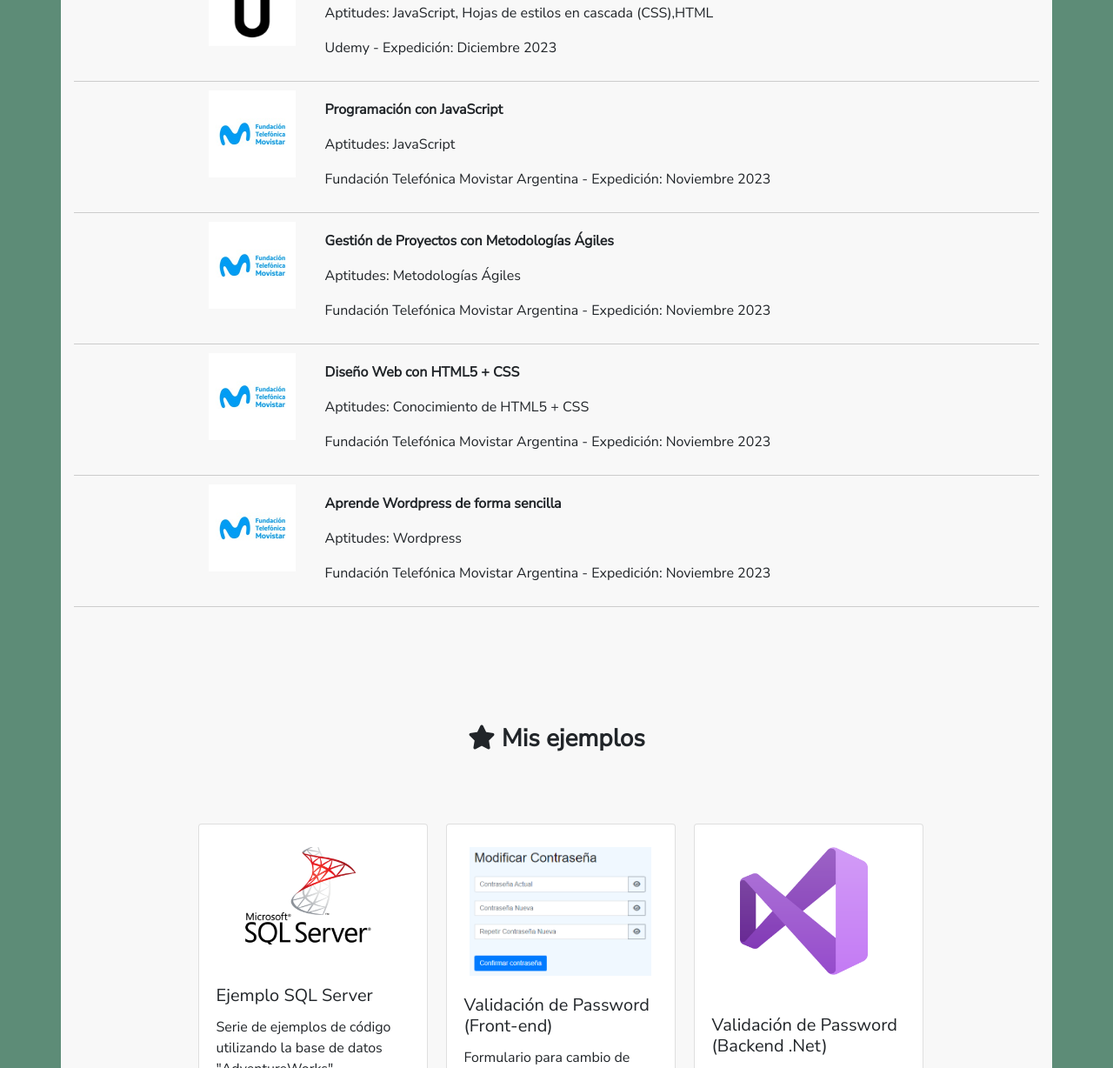
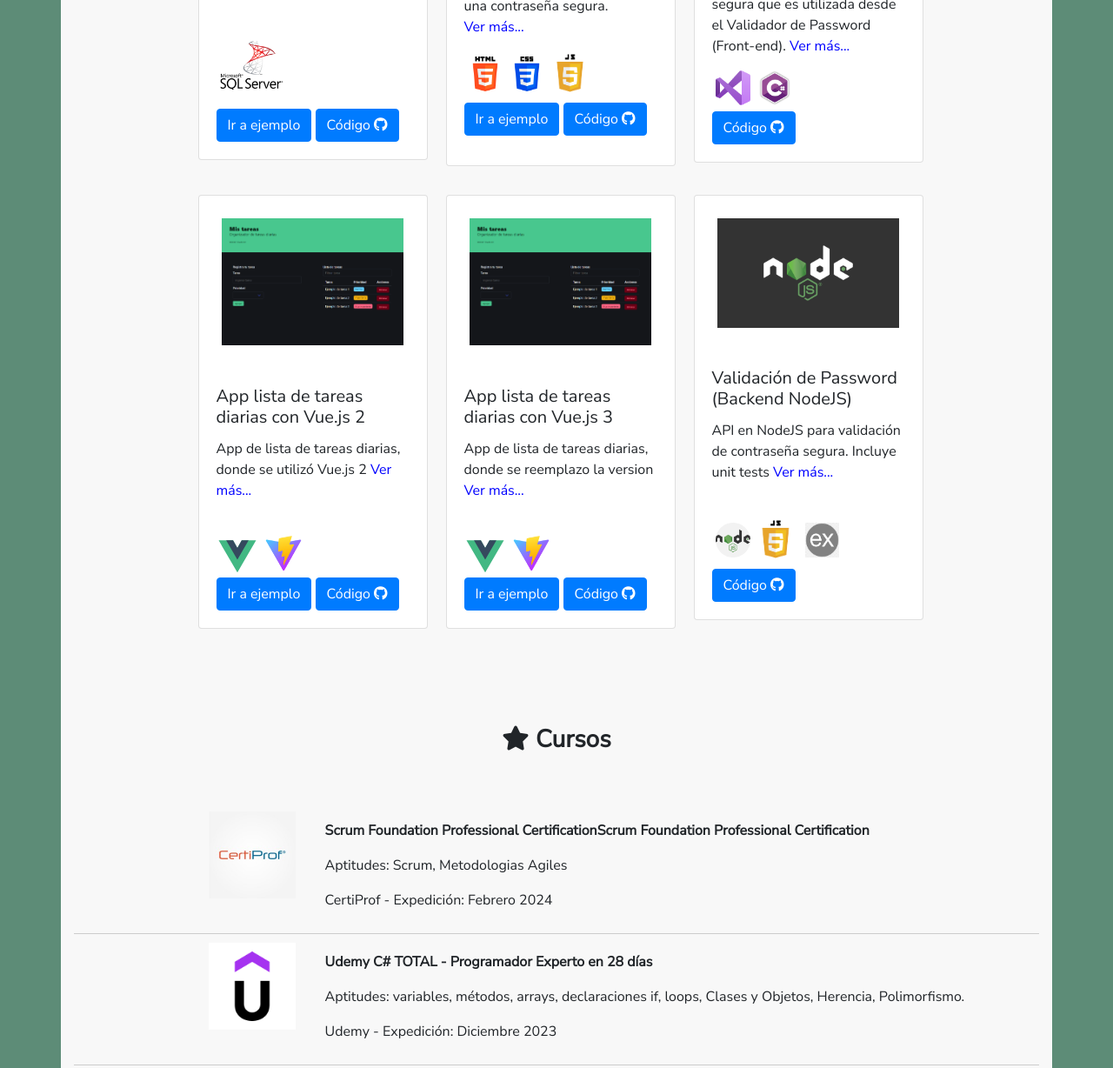
Before and after one commit to gonchidiaz125/portfolio, a website: page index.html in a window 1280 px wide. Shown: the part 3364-4592 px from the top of the page at 87% size. Drawn offline with nearby package versions, Linux system fonts and the light colour scheme.

Commit message:
Cambios menores

```diff
--- a/index.html
+++ b/index.html
@@ -149,18 +149,6 @@
               <br>
 
             </div>
-            <div id="contenedor-cursos-realizados">
-              <div id="inicio-cursos" class="titulos">
-                <h3>
-                  <i class="fas fa-star "></i>
-                  Cursos
-                </h3>
-                <br>
-                <br>
-              </div>
-            </div>
-        </section>
-            <br>
             <section class="section-ejemplo"id="ejemplos">
               <div class="titulos">
                 <h3>
@@ -261,16 +249,45 @@
                           <div class="contenido">
                             <p id="textoCompleto">
 
-                            <span id="textoInicial5">App de lista de tareas diarias, donde podemos visualizar tareas</span>
-                            <span id="textoCompletoOculto5" class="textoCompletoOculto">App de lista de tareas diarias, donde podemos visualizar tareas, filtrar, agregar y eliminar se utilizó Vue.js 2 para la funcionalidad junto con Bulma para darle esilo a la app.</span>
-                            <span id="verMas4" class="verMas" onclick="mostrarMas('textoInicial5', 'textoCompletoOculto5', 'verMas5')"> Ver más...</span>
+                              <span id="textoInicial5">App de lista de tareas diarias, donde se utilizó Vue.js 2</span>
+                              <span id="textoCompletoOculto5" class="textoCompletoOculto">App de lista de tareas diarias, donde se utilizó Vue.js 2, junto a Vite y  Bulma para darle estilo.</span>
+                              <span id="verMas5" class="verMas" onclick="mostrarMas('textoInicial5', 'textoCompletoOculto5', 'verMas5')"> Ver más...</span>
                             </p>
                             <br>
 
                         </div>
-                      <svg class="logo" viewBox="0 0 128 128" width="48" height="48" data-v-d298dfa6=""><path fill="#42b883" d="M78.8,10L64,35.4L49.2,10H0l64,110l64-110C128,10,78.8,10,78.8,10z" data-v-d298dfa6=""></path><path fill="#35495e" d="M78.8,10L64,35.4L49.2,10H25.6L64,76l38.4-66H78.8z" data-v-d298dfa6=""></path></svg>
+                          <svg class="logo" viewBox="0 0 128 128" width="48" height="43" data-v-d298dfa6=""><path fill="#42b883" d="M78.8,10L64,35.4L49.2,10H0l64,110l64-110C128,10,78.8,10,78.8,10z" data-v-d298dfa6=""></path><path fill="#35495e" d="M78.8,10L64,35.4L49.2,10H25.6L64,76l38.4-66H78.8z" data-v-d298dfa6=""></path></svg>
+                          <img src="./imagenes/vite-js-logo.png" class="logosCardsVite" alt="viteJS">
                           <br>
                           <a href="#" class="btn btn-primary" onclick="redirigirHaciaEjemplo(event, 'https://apptareasvuejs2.netlify.app/')">Ir a ejemplo</a>
+                          <a href="https://github.com/gonchidiaz125/AppTareasVueJs2" target="_blank" class="btn btn-primary">
+                            Código
+                            <i class="fab fa-github"></i>
+                          </a>
+                      </div>
+                  </div>
+                </div>
+                <div class="col-lg-3">
+
+                  <div class="card" style="width: 16.5rem;">
+                      <img src="./imagenes/mistareas.png" class="imagenBackendNodeJs" alt="imagenvalidadorDePassword">
+                      <div class="card-body">
+                          <h5 class="card-title">App lista de tareas diarias con Vue.js 3</h5>
+                          <div class="contenido">
+                            <p id="textoCompleto">
+
+                              <span id="textoInicial5">App de lista de tareas diarias, donde se reemplazo la version</span>
+                              <span id="textoCompletoOculto5" class="textoCompletoOculto">App de lista de tareas diarias, donde se reemplazo la version de Vue.js 2 a Vue.Js 3, y se mantuvo Vite y Bulma para darle estilo.</span>
+                              <span id="verMas6" class="verMas" onclick="mostrarMas('textoInicial6', 'textoCompletoOculto6', 'verMas6')"> Ver más...</span>
+                            </p>
+                            <br>
+
+                        </div>
+                          <svg class="logo" viewBox="0 0 128 128" width="48" height="43" data-v-d298dfa6=""><path fill="#42b883" d="M78.8,10L64,35.4L49.2,10H0l64,110l64-110C128,10,78.8,10,78.8,10z" data-v-d298dfa6=""></path><path fill="#35495e" d="M78.8,10L64,35.4L49.2,10H25.6L64,76l38.4-66H78.8z" data-v-d298dfa6=""></path></svg>
+                          <img src="./imagenes/vite-js-logo.png" class="logosCardsVite" alt="viteJS">
+                          <br>
+
+                          <a href="#" class="btn btn-primary" onclick="redirigirHaciaEjemplo(event, 'https://applistatareavuejs3.netlify.app/')">Ir a ejemplo</a>
                           <a href="https://github.com/gonchidiaz125/AppTareasVueJs2" target="_blank" class="btn btn-primary">
                             Código
                             <i class="fab fa-github"></i>
@@ -306,7 +323,7 @@
                       </div>
                   </div>
                 </div>
-              <div class="col-lg-3">
+                <!-- <div class="col-lg-3">
                   <div class="card" style="width: 16.5rem;">
                       <img src="./imagenes/portfolio.png" class="imagencards" alt="imagenvalidadorDePassword">
                       <div class="card-body">
@@ -326,11 +343,23 @@
                         </a>
                       </div>
                   </div>
-              </div>
+                </div>  -->
 
               </div>
 
             </section>
+            <div id="contenedor-cursos-realizados">
+              <div id="inicio-cursos" class="titulos">
+                <h3>
+                  <i class="fas fa-star "></i>
+                  Cursos
+                </h3>
+                <br>
+                <br>
+              </div>
+            </div>
+        </section>
+            <br>
             <section class="section-skill"id="inicio-skills">
               <div class="titulos">
                 <h3>
--- a/portfolioStyles.css
+++ b/portfolioStyles.css
@@ -424,6 +424,13 @@ color: rgb(110, 103, 103);
   padding-left: 2%;
   margin-bottom: 3%;
 }
+.logosCardsVite {
+  max-width: 100%;
+  height: auto;
+  width: 21%;
+  padding-left: 2%;
+  margin-bottom: 3%;
+}
 .logosCardsJs {
   max-width: 100%;
   height: auto;
```
Also changed, not shown: imagenes/vite-js-logo.png (added). Lines whose indentation alone changed are shown as unchanged.
